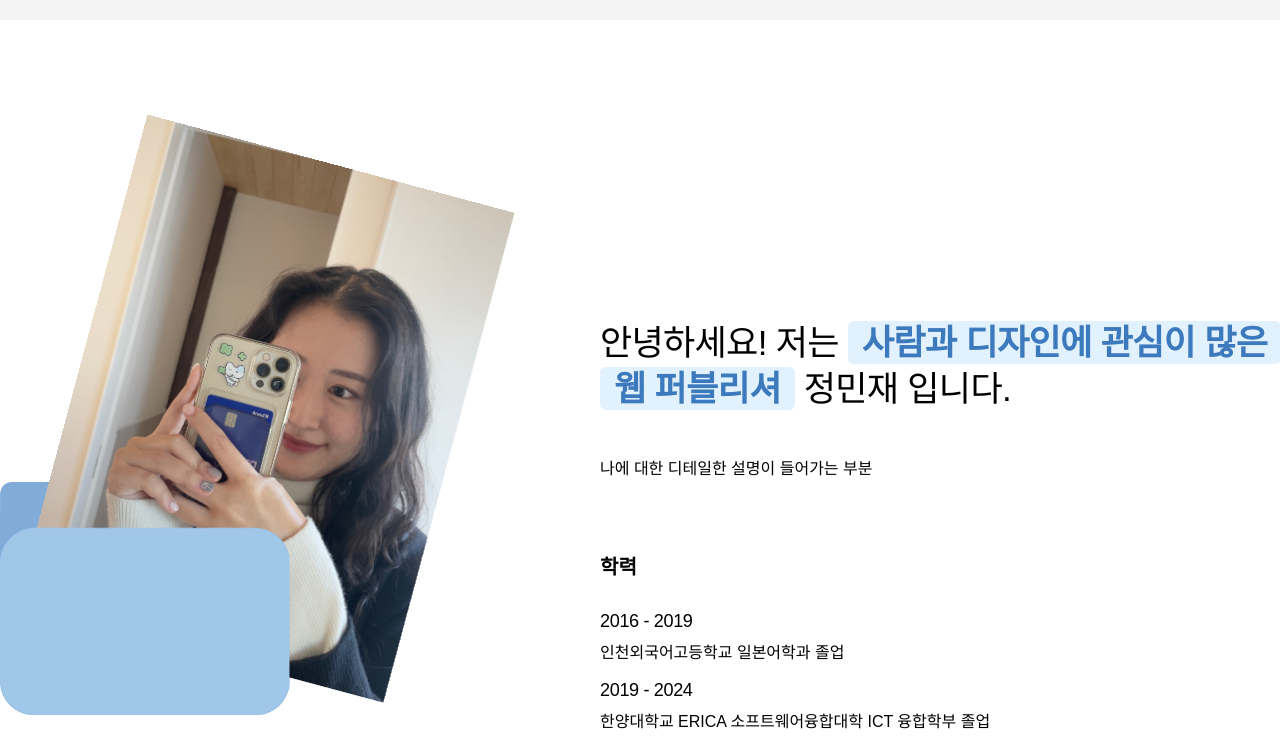
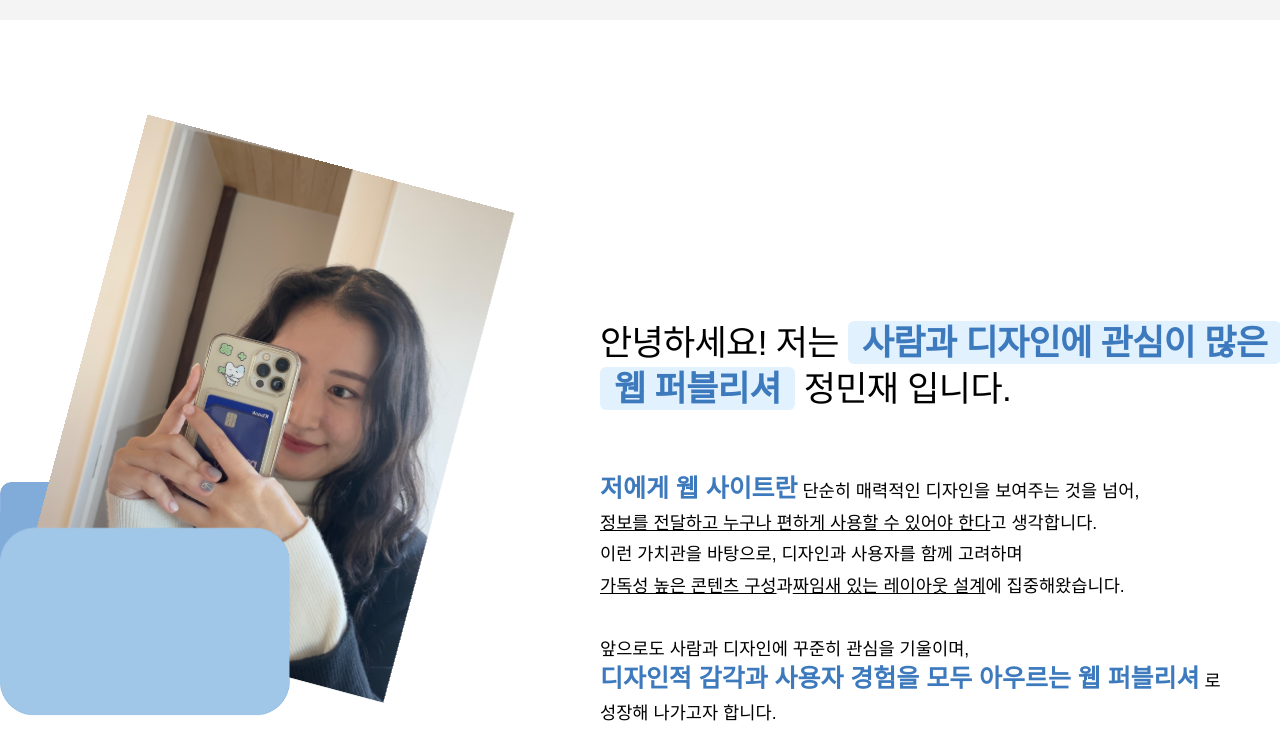
Before and after one commit to m1ng15/2025_portfolio_JungMinJae, a plain HTML site: page index.html in a window 1280 px wide. Shown: the part 820-1567 px from the top of the page. Drawn offline with nearby package versions, Linux system fonts and the light colour scheme; a web font is replaced by a local one.

Commit message:
favicon 추가

```diff
--- a/index.html
+++ b/index.html
@@ -10,6 +10,9 @@
     <!--swiper-->
     <link rel="stylesheet" href="https://unpkg.com/swiper/swiper-bundle.min.css">
     <script src="https://unpkg.com/swiper/swiper-bundle.min.js"></script>
+    <!--favicon-->
+    <link rel="stylesheet" href="./images/portfolio_logo.png" type="images/x-icon">
+    <link rel="icon" href="./images/portfolio_logo.png" type="images/x-icon">
     <!-- 폰트 -->
     <link rel="stylesheet" as="style" crossorigin href="https://cdn.jsdelivr.net/gh/orioncactus/pretendard@v1.3.9/dist/web/static/pretendard-dynamic-subset.min.css" />
     <link href="https://fonts.googleapis.com/css2?family=Playfair+Display:ital,wght@0,400..900;1,400..900&display=swap" rel="stylesheet">
@@ -58,7 +61,7 @@
             </div>
             <div class="about_right">
                 <h2 class="key_message">안녕하세요! 저는 <em>사람과 디자인에 관심이 많은</em><br><em>웹 퍼블리셔</em> 정민재 입니다.</h2>
-                <p class="detail_message">나에 대한 디테일한 설명이 들어가는 부분</p>
+                <p class="detail_message"><em class="em_strong">저에게 웹 사이트란</em>   단순히 매력적인 디자인을 보여주는 것을 넘어,<br><em class="em_line">정보를 전달하고 누구나 편하게 사용할 수 있어야 한다</em>고 생각합니다.<br>이런 가치관을 바탕으로, 디자인과 사용자를 함께 고려하며<br><em class="em_line">가독성 높은 콘텐츠 구성</em>과<em class="em_line">짜임새 있는 레이아웃 설계</em>에 집중해왔습니다.<br><br>앞으로도 사람과 디자인에 꾸준히 관심을 기울이며,<br><em class="em_strong">디자인적 감각과 사용자 경험을 모두 아우르는 웹 퍼블리셔</em> 로<br>성장해 나가고자 합니다.</p>
                 <div class="profile_details">
                     <ul class="education">
                         <li class="title">학력</li>
--- a/styles/index.css
+++ b/styles/index.css
@@ -37,7 +37,7 @@
 /* =======================================================================<1 about> */
 .about {padding: 100px 0;}
 .about .about_wrap {
-    width: max-content; margin: 0 auto; height: 1080px;
+    width: max-content; margin: 0 auto;
     display: flex; flex-flow: row nowrap;
 }
 .about .about_wrap .about_left {
@@ -82,7 +82,7 @@
 .about .about_wrap .about_right {padding-top: 200px;}
 .about .about_wrap .about_right .key_message {
     font-size : 2.19rem; font-weight: 500; letter-spacing: -0.02em; line-height: 1.0;
-    margin-bottom: 50px; line-height: 1.3;
+    margin-bottom: 65px; line-height: 1.3;
 }
 .about .about_wrap .about_right .key_message em {
     display: inline-block;
@@ -91,8 +91,12 @@
     background-color: #E2F1FE;
 }
 .about .about_wrap .about_right .detail_message {
-    margin-bottom: 80px;
+    margin-bottom: 65px;
+    font-size : 1.1rem; line-height: 1.8;
 }
+.about .about_wrap .about_right .detail_message em {}
+.about .about_wrap .about_right .detail_message .em_strong {font-size: 1.56rem; font-weight: 600; color: #3D7ABD;}
+.about .about_wrap .about_right .detail_message .em_line {text-decoration: underline; font-weight: 500;}
 .about .about_wrap .about_right .profile_details {}
 /* ======================================================학력/경력/기술 공통 선택자 */
 .about .about_wrap .about_right .profile_details > ul {margin-bottom: 50px;}
```
Also changed, not shown: images/folder_bg.png (deleted), images/portfolio_logo.png (added).
